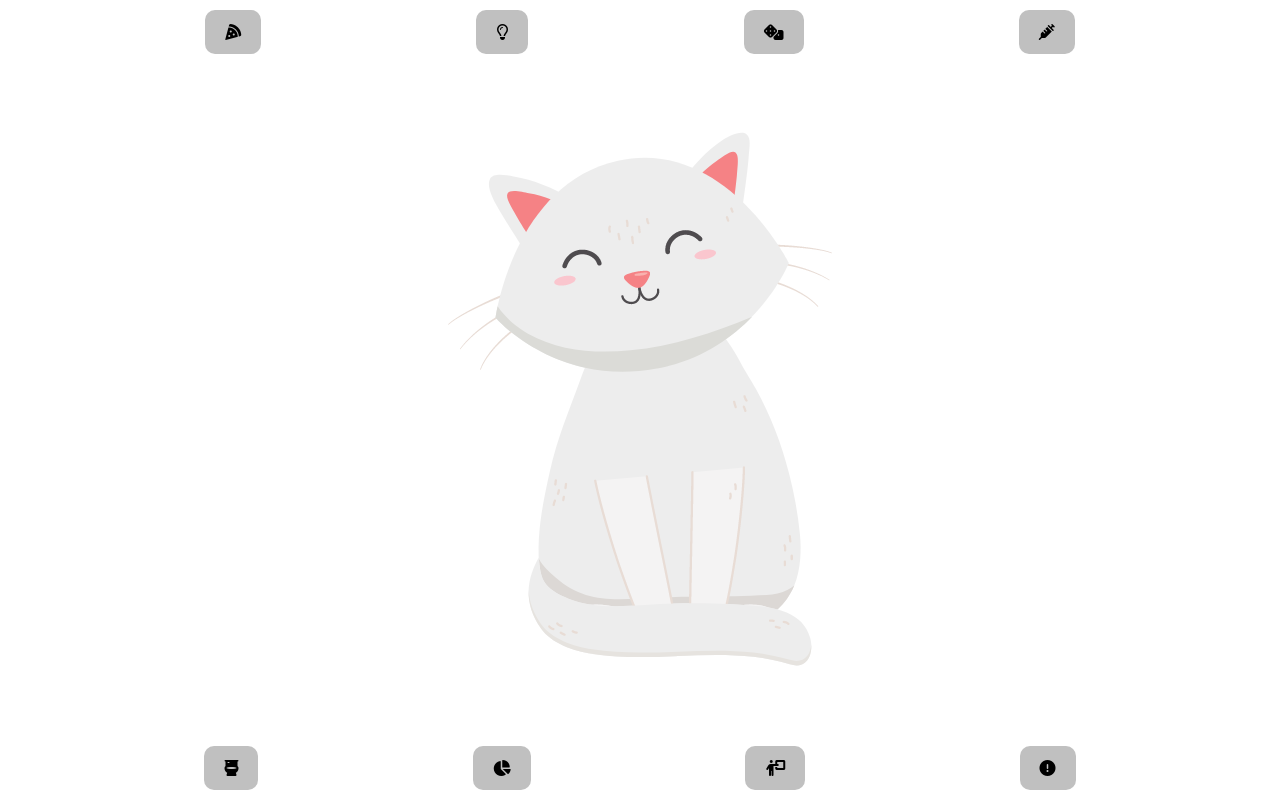
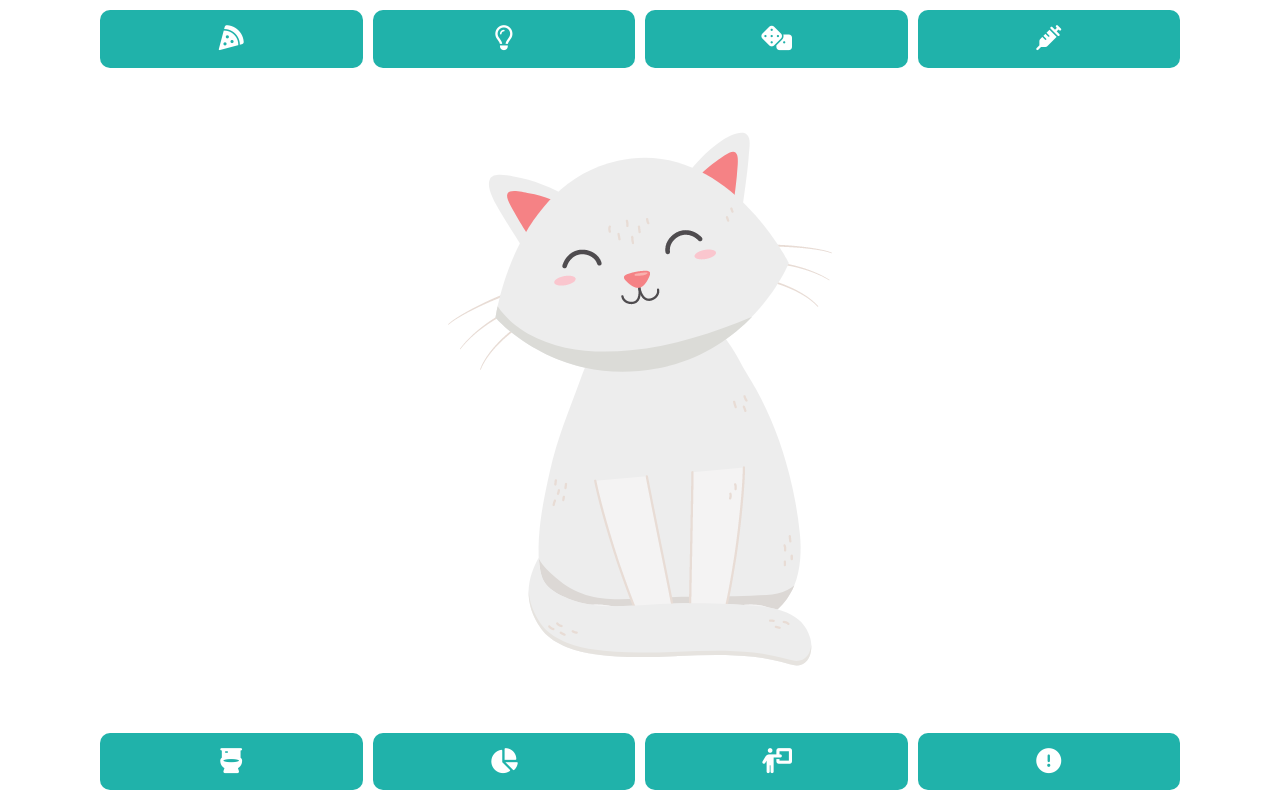
Before and after one commit to stefanoturcarelli/virtual-pet, a website: page index.html in a window 1280 px wide. Drawn offline with Linux system fonts and the light colour scheme.

Commit message:
Refactor CSS styles and container layout

```diff
--- a/assets/styles/index.css
+++ b/assets/styles/index.css
@@ -1,165 +1,38 @@
-@charset "utf-8";
-
-*,
-*::before,
-*::after {
-  box-sizing: border-box;
+.game-container {
+  height: 100svh;
+  padding: 1rem 0;
+  display: grid;
+  grid-template-columns: 1fr;
+  grid-template-rows: 1fr 20fr 1fr;
 }
-
-* {
-  margin: 0;
-  padding: 0;
-  vertical-align: baseline;
-}
-
-html {
-  font-size: 62.5%;
-  scroll-behavior: smooth;
-  -webkit-text-size-adjust: none;
-  -moz-text-size-adjust: none;
-  text-size-adjust: none;
-}
-
-body {
-  min-height: 100dvh;
-  font-family: "Inter", Arial, Helvetica, sans-serif;
-  font-size: 1.6rem;
-  line-height: 1.5;
-  text-rendering: optimizeSpeed;
-  -webkit-font-smoothing: antialiased;
-  -moz-osx-font-smoothing: grayscale;
-  overflow-x: hidden;
-}
-
-h1,
-h2,
-h3,
-h4 {
-  text-wrap: balance;
-}
-
-p,
-h1,
-h2,
-h3,
-h4 {
-  overflow-wrap: break-word;
-}
-
-ul[role="list"],
-ol[role="list"] {
-  list-style: none;
-}
-
-a,
-i,
-figure,
-img,
-button,
-input[type="button"],
-input[type="submit"] {
-  -webkit-user-select: none;
-  -moz-user-select: none;
-  user-select: none;
-}
-
-img,
-picture,
-video,
-canvas,
-svg {
-  display: block;
-  max-width: 100%;
-}
-
-input,
-textarea,
-button,
-select {
-  font: inherit;
-  border-style: none;
-  outline-style: none;
-}
-
-input[type="button"],
-input[type="submit"],
-input[type="reset"],
-button,
-a {
-  cursor: pointer;
-}
-
-a {
-  text-decoration: none;
-  color: inherit;
-}
-
-@media (prefers-reduced-motion: reduce) {
-  html:focus-within {
-    scroll-behavior: auto;
-  }
-
-  *,
-  *::before,
-  *::after {
-    animation-duration: 0.01ms !important;
-    animation-iteration-count: 1 !important;
-    transition-duration: 0.01ms !important;
-    scroll-behavior: auto !important;
-  }
-}
-
-.container {
-  max-width: 1200px;
-  width: min(100% - 25px, 1080px);
-  margin-inline: auto;
-  box-sizing: border-box;
-}
-
-/* ! ------------------------------------------------------------------------ */
-/* !                                 CONTENT                                  */
-/* ! ------------------------------------------------------------------------ */
 
 .button {
   padding: 1rem 2rem;
-  background-color: silver;
+  background-color: lightseagreen;
+  color: white;
   border-radius: 1rem;
+  text-align: center;
+  font-size: 2.5rem;
   transition: all 0.1s ease-in-out;
   cursor: pointer;
 }
 
 .button:hover {
-  background-color: rgb(157, 157, 157);
+  background-color: teal;
 }
 
 .upper-menu,
 .lower-menu {
-  display: flex;
-  justify-content: space-evenly;
-  align-items: center;
+  display: grid;
+  grid-template-columns: repeat(4, 1fr);
   gap: 1rem;
-  padding: 1rem 0;
-  width: 100%;
-}
-
-.game-container {
-  height: 100dvh;
-  display: flex;
-  justify-content: space-between;
-  align-items: center;
-  flex-direction: column;
 }
 
 .pet-container {
-  display: flex;
-  justify-content: center;
-  align-items: end;
-}
-
-.pet-container {
-  min-width: 70%;
+  padding: 1rem;
+  display: grid;
+  place-items: center;
 }
 
 .pet-container img {
-  min-height: 70%;
 }
--- /dev/null
+++ b/assets/styles/reset.css
@@ -0,0 +1,117 @@
+@charset "utf-8";
+
+*,
+*::before,
+*::after {
+  box-sizing: border-box;
+}
+
+* {
+  margin: 0;
+  padding: 0;
+  vertical-align: baseline;
+}
+
+html {
+  font-size: 62.5%;
+  scroll-behavior: smooth;
+  -webkit-text-size-adjust: none;
+  -moz-text-size-adjust: none;
+  text-size-adjust: none;
+}
+
+body {
+  min-height: 100dvh;
+  font-family: "Inter", Arial, Helvetica, sans-serif;
+  font-size: 1.6rem;
+  line-height: 1.5;
+  text-rendering: optimizeSpeed;
+  -webkit-font-smoothing: antialiased;
+  -moz-osx-font-smoothing: grayscale;
+  overflow-x: hidden;
+}
+
+h1,
+h2,
+h3,
+h4 {
+  text-wrap: balance;
+}
+
+p,
+h1,
+h2,
+h3,
+h4 {
+  overflow-wrap: break-word;
+}
+
+ul[role="list"],
+ol[role="list"] {
+  list-style: none;
+}
+
+a,
+i,
+figure,
+img,
+button,
+input[type="button"],
+input[type="submit"] {
+  -webkit-user-select: none;
+  -moz-user-select: none;
+  user-select: none;
+}
+
+img,
+picture,
+video,
+canvas,
+svg {
+  display: block;
+  max-width: 100%;
+}
+
+input,
+textarea,
+button,
+select {
+  font: inherit;
+  border-style: none;
+  outline-style: none;
+}
+
+input[type="button"],
+input[type="submit"],
+input[type="reset"],
+button,
+a {
+  cursor: pointer;
+}
+
+a {
+  text-decoration: none;
+  color: inherit;
+}
+
+@media (prefers-reduced-motion: reduce) {
+  html:focus-within {
+    scroll-behavior: auto;
+  }
+
+  *,
+  *::before,
+  *::after {
+    animation-duration: 0.01ms !important;
+    animation-iteration-count: 1 !important;
+    transition-duration: 0.01ms !important;
+    scroll-behavior: auto !important;
+  }
+}
+
+.container {
+  max-width: 1200px;
+  width: min(100% - 25px, 1080px);
+  margin-inline: auto;
+  box-sizing: border-box;
+}
--- a/index.html
+++ b/index.html
@@ -27,14 +27,13 @@
 	<meta property="og:type" content="website">
 
 	<!-- CSS and JS -->
+	<link rel="stylesheet" href="./assets/styles/reset.css">
+	<link rel="stylesheet" type="text/css" href="./assets/styles/index.css">
 	<script defer src="./assets/script/index.js"></script>
-	<link rel="stylesheet" type="text/css" href="./assets/styles/index.css">
 </head>
 
 <body>
-	<header></header>
-
-	<main>
+	<div class="container">
 		<div class="game-container">
 			<div class="upper-menu">
 				<div class="button">
@@ -68,9 +67,7 @@
 				</div>
 			</div>
 		</div>
-	</main>
-
-	<footer></footer>
+	</div>
 </body>
 
 <noscript>
```
